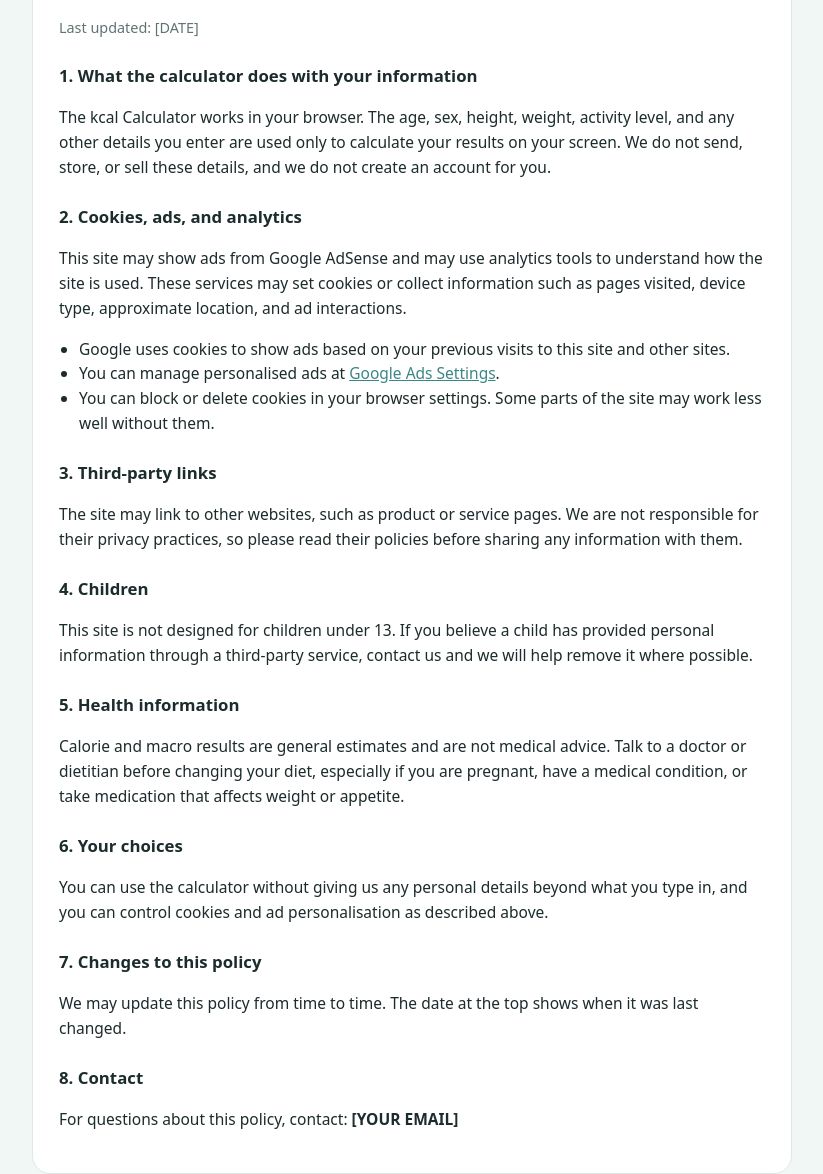
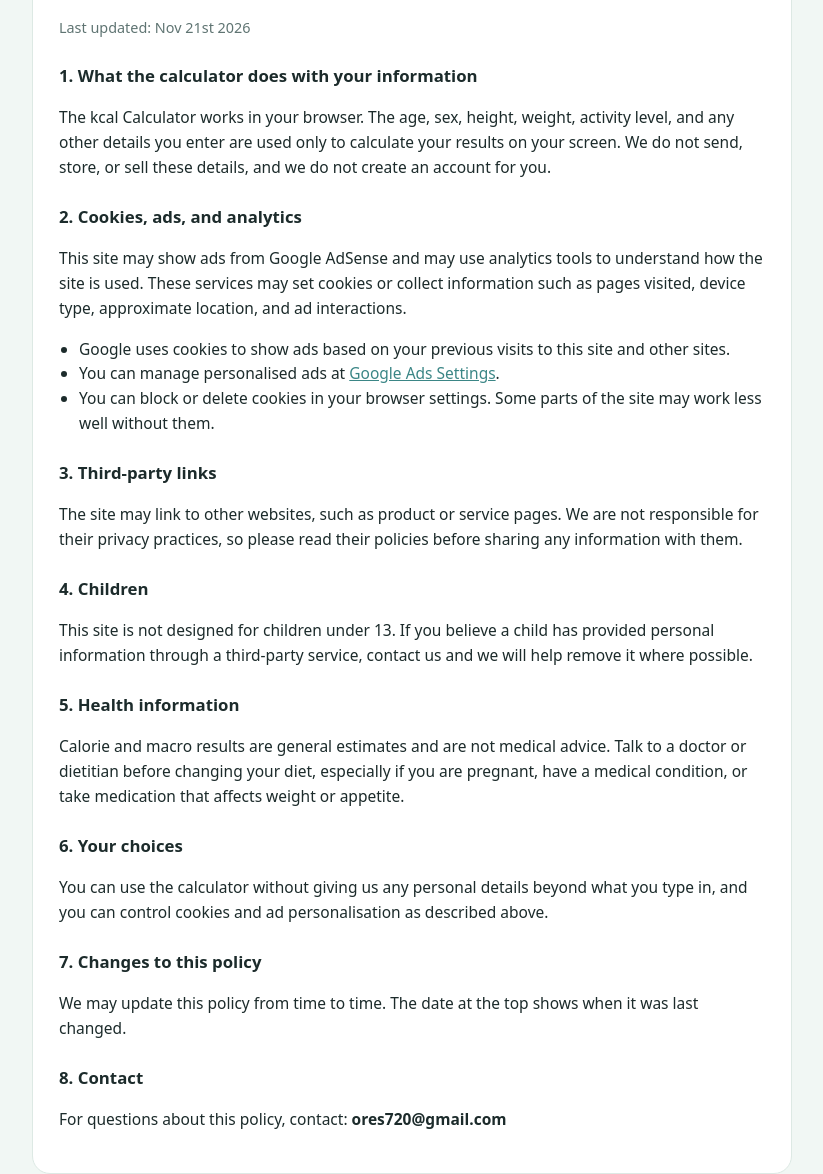
Before and after one commit to ores720-byte/Kcal-Calculator, a plain HTML site: page privacy.html in a window 1280 px wide. Shown: the part 152-1326 px from the top of the page, without its empty margins (228-1051 px from the left). Drawn offline with Linux system fonts and the light colour scheme.

Commit message:
Update privacy policy with new date and contact email

```diff
--- a/privacy.html
+++ b/privacy.html
@@ -26,7 +26,7 @@ a { color:var(--brand); }
   <a class="back" href="calorie-calculator-v2.html">← Back to the calculator</a>
   <div class="card">
     <h1>Privacy Policy</h1>
-    <p class="muted">Last updated: [DATE]</p>
+    <p class="muted">Last updated: Nov 21st 2026</p>
 
     <h2>1. What the calculator does with your information</h2>
     <p>The kcal Calculator works in your browser. The age, sex, height, weight, activity level, and any other details you enter are used only to calculate your results on your screen. We do not send, store, or sell these details, and we do not create an account for you.</p>
@@ -55,7 +55,7 @@ a { color:var(--brand); }
     <p>We may update this policy from time to time. The date at the top shows when it was last changed.</p>
 
     <h2>8. Contact</h2>
-    <p>For questions about this policy, contact: <strong>[YOUR EMAIL]</strong></p>
+    <p>For questions about this policy, contact: <strong>ores720@gmail.com</strong></p>
   </div>
 </div>
 </body>
```
